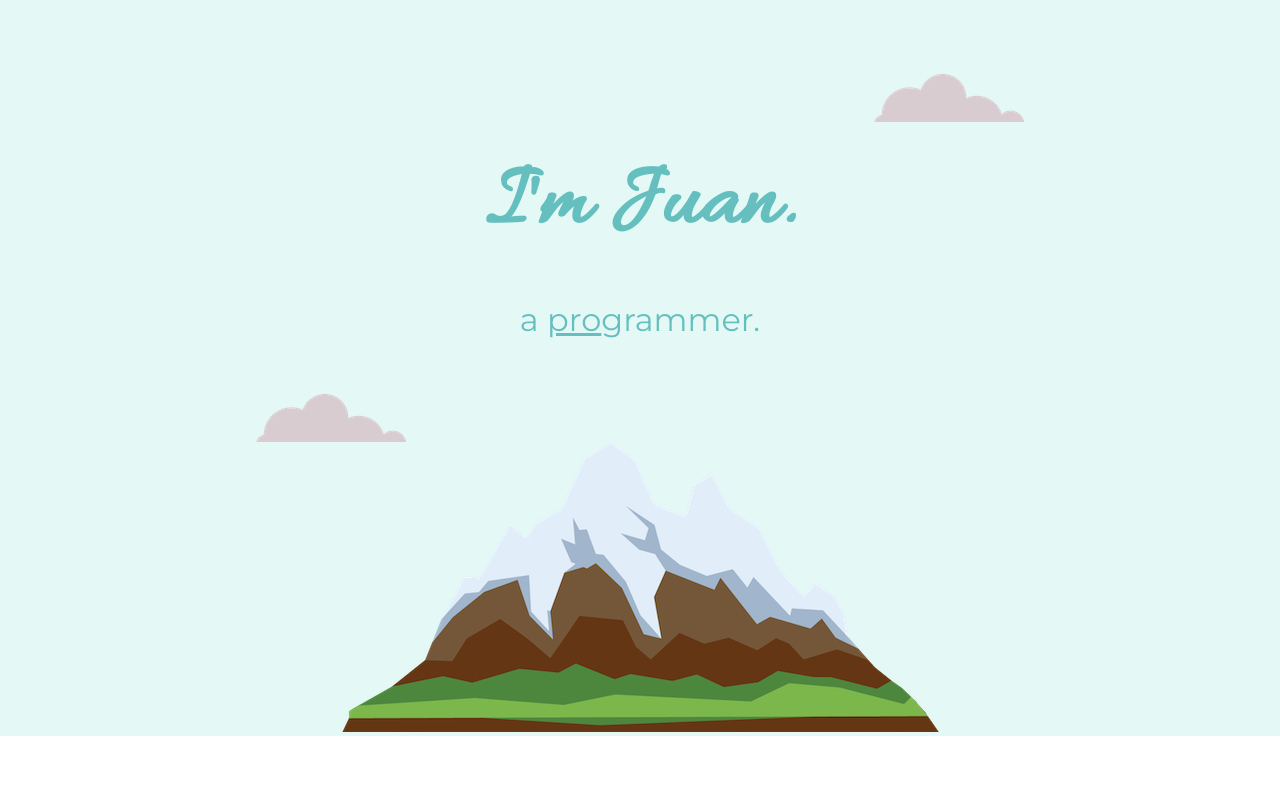
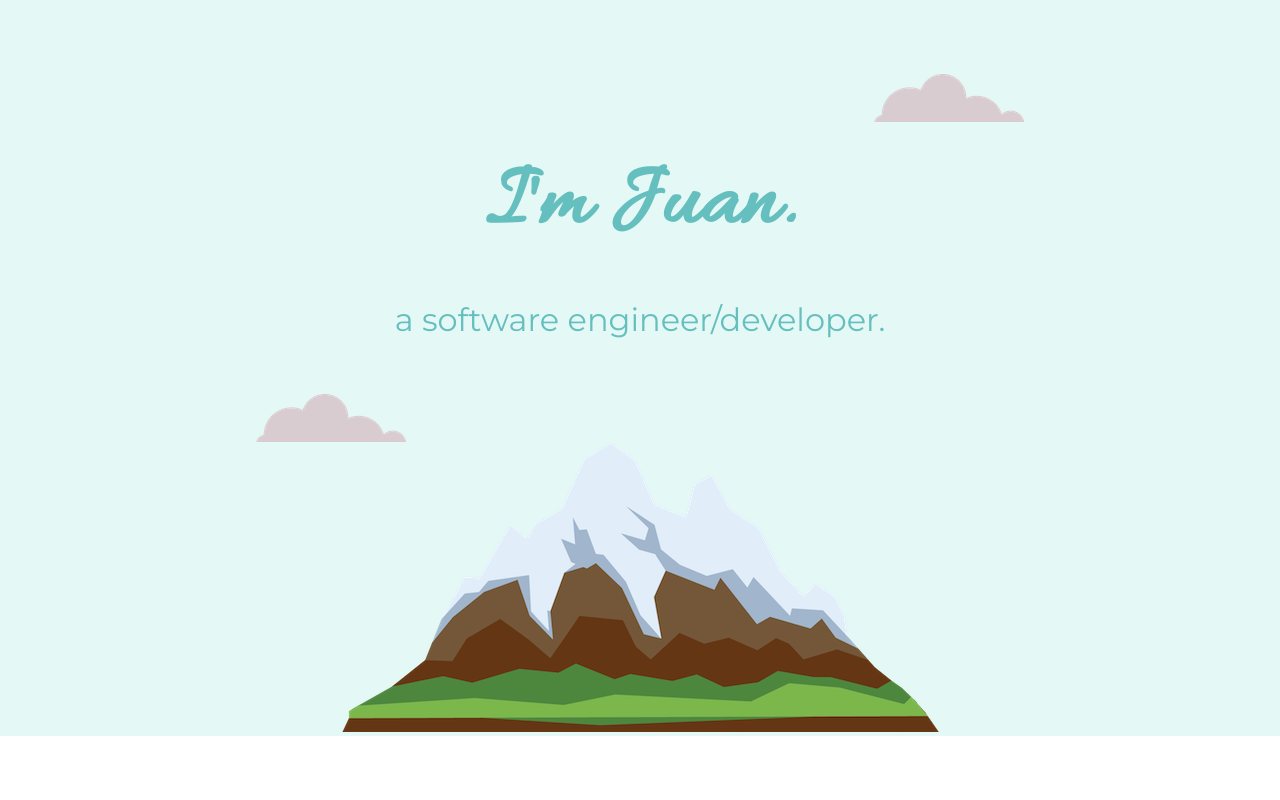
Before and after one commit to jonnydevop/cv, a plain HTML site: page index.html in a window 1280 px wide. Shown: the top 800 px of the page. Drawn offline with Linux system fonts and the light colour scheme.

Commit message:
Update index.html

```diff
--- a/index.html
+++ b/index.html
@@ -13,7 +13,7 @@
   <div class="top-container">
     <img class="top-cloud" src="images/cloud.png" alt="cloud-image">
     <h1>I'm Juan.</h1>
-    <h2>a <span class="pro">pro</span>grammer.</h2>
+    <h2>a software engineer/developer.</h2>
     <img class="bottom-cloud" src="images/cloud.png" alt="cloud-image">
     <img src="images/mountain.png" alt="mountain.png">
   </div>
```
